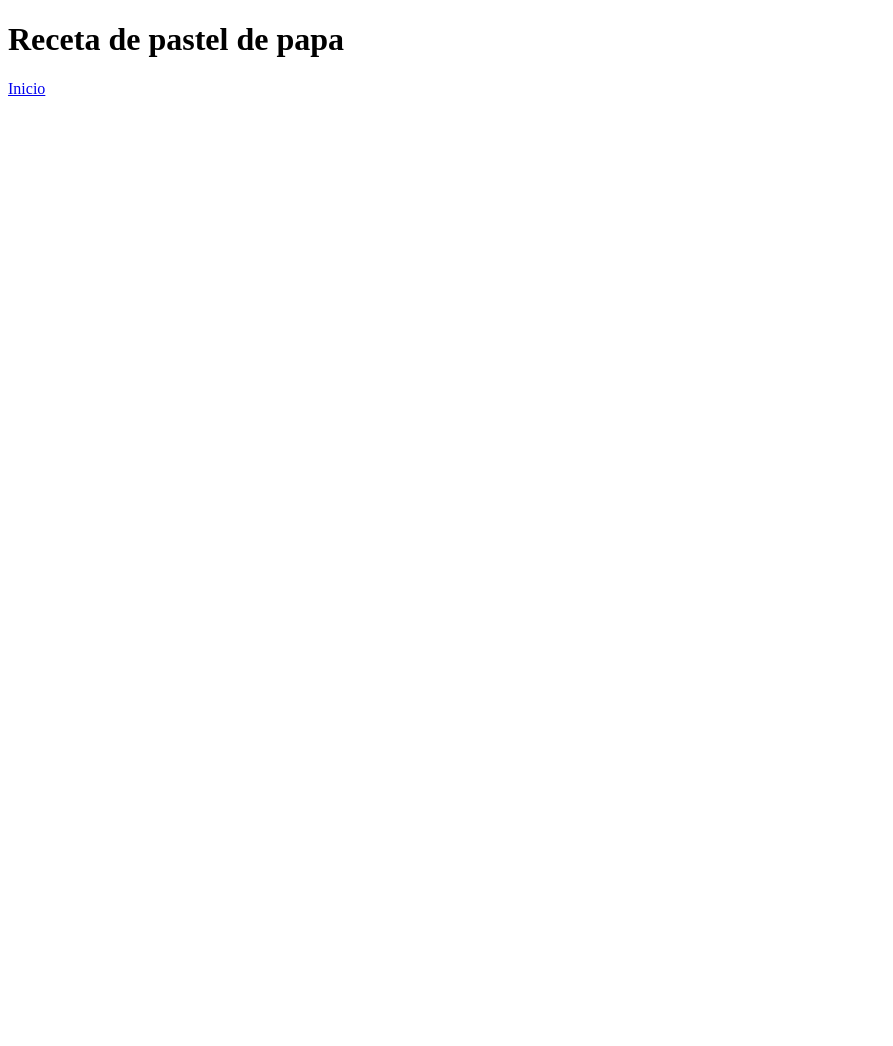
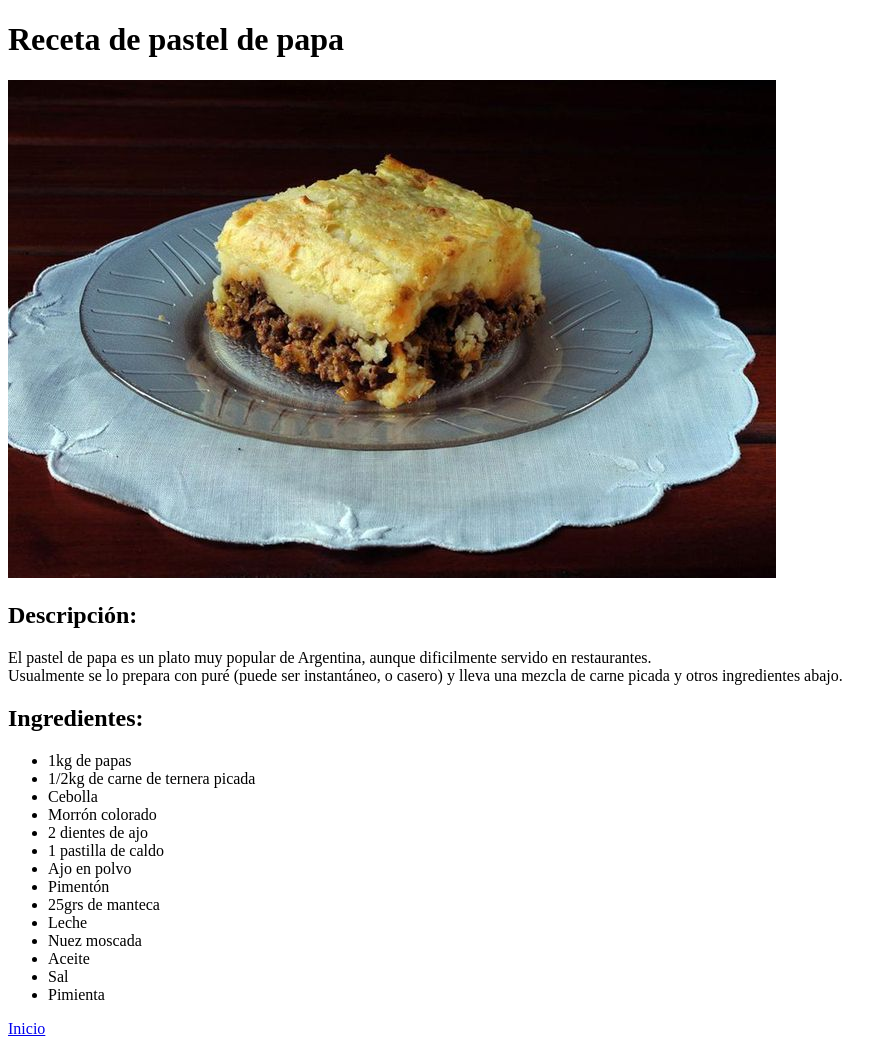
Before and after one commit to izanagifonfabre/odin-recipes, a plain HTML site: page recipes/pastel-de-papa.html in a window 1280 px wide. Shown: the whole page, without its empty margins (0-893 px from the left). Before the commit the page ends 800 px from the top, so only its background shows below. Drawn offline with Linux system fonts and the light colour scheme.

Commit message:
Agregadas fotos de pastel de papas y apartados de ingredientes y descripcion de receta

```diff
--- a/recipes/pastel-de-papa.html
+++ b/recipes/pastel-de-papa.html
@@ -8,6 +8,27 @@
 </head>
 <body>
     <h1>Receta de pastel de papa</h1>
+    <img src="../fotos/pastel-de-papa.jpg" alt="Foto de pastel de papa"><br>
+    <h2>Descripción:</h2>
+    <p>El pastel de papa es un plato muy popular de Argentina, aunque dificilmente servido en restaurantes.<br>
+    Usualmente se lo prepara con puré (puede ser instantáneo, o casero) y lleva una mezcla de carne picada y otros ingredientes abajo.<br></p>
+    <h2>Ingredientes:</h2>
+    <ul>
+        <li>1kg de papas</li>
+        <li>1/2kg de carne de ternera picada</li>
+        <li>Cebolla</li>
+        <li>Morrón colorado</li>
+        <li>2 dientes de ajo</li>
+        <li>1 pastilla de caldo</li>
+        <li>Ajo en polvo</li>
+        <li>Pimentón</li>
+        <li>25grs de manteca</li>
+        <li>Leche</li>
+        <li>Nuez moscada</li>
+        <li>Aceite</li>
+        <li>Sal</li>
+        <li>Pimienta</li>
+    </ul>
     <a href="../index.html">Inicio</a>
 </body>
 </html>
```
Also changed, not shown: fotos/pastel-de-papa.jpg (added).
